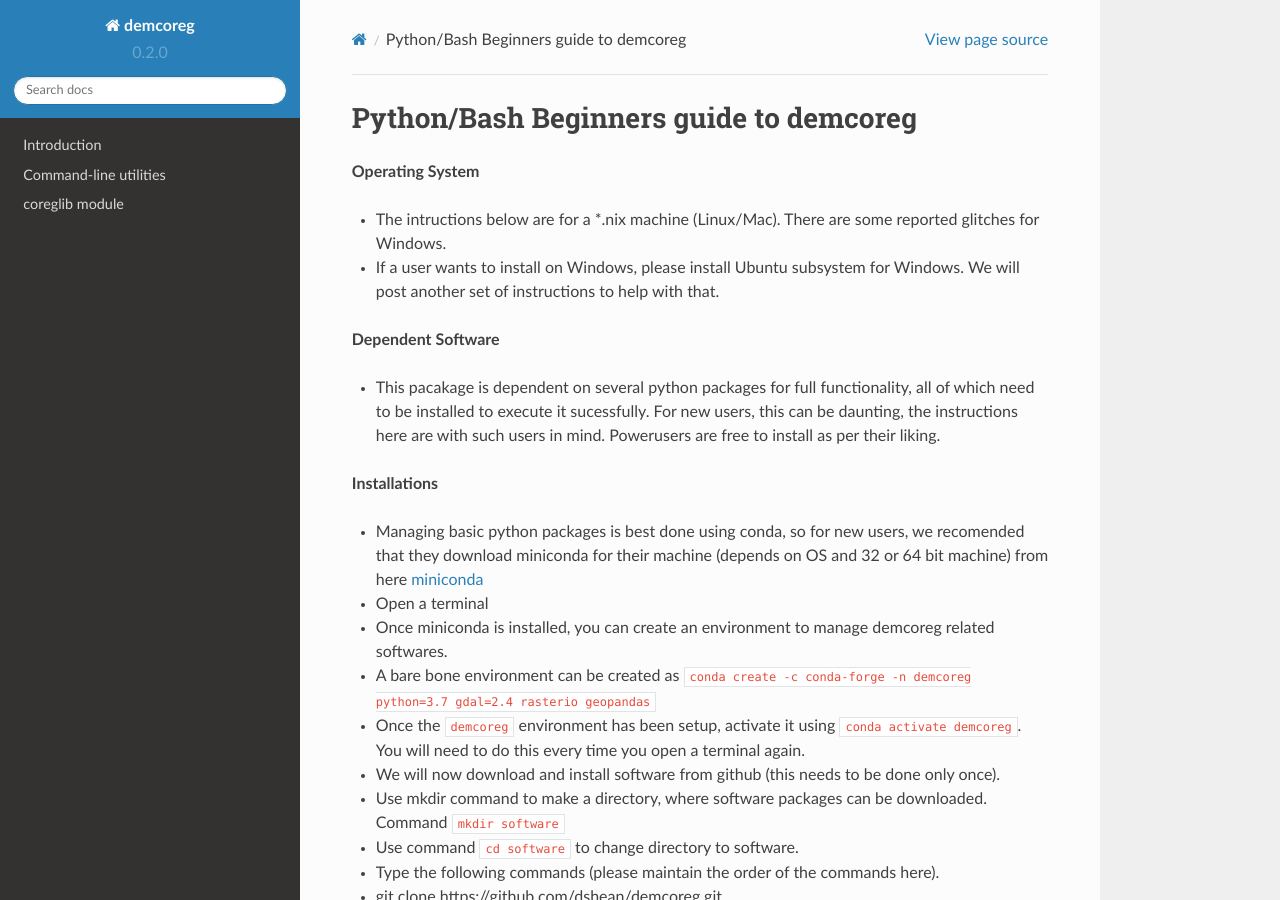
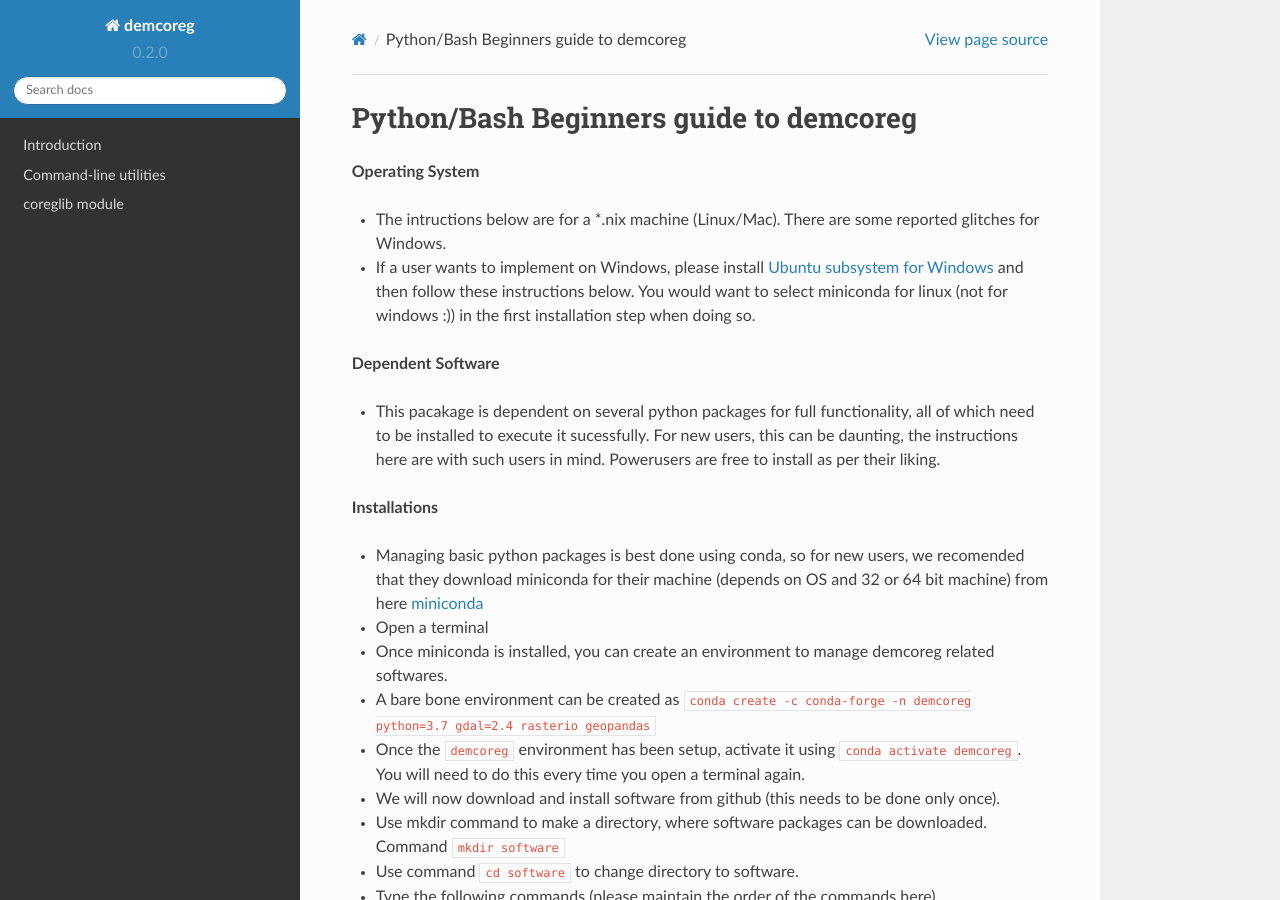
Before and after one commit to dshean/demcoreg, a Sphinx documentation site: the page built from docs/beginners_doc.md, in a window 1280 px wide and 900 px high. Built offline with Sphinx 7.4.7 and the Read the Docs theme 2.0.0, drawn with Linux system fonts in a browser that asks for light colours.

Commit message:
windows install updates

```diff
--- a/docs/beginners_doc.md
+++ b/docs/beginners_doc.md
@@ -1,7 +1,7 @@
 # Python/Bash Beginners guide to demcoreg
 **Operating System**
 - The intructions below are for a *.nix machine (Linux/Mac). There are some reported glitches for Windows.
-- If a user wants to install on Windows, please install Ubuntu subsystem for Windows. We will post another set of instructions to help with that.
+- If a user wants to implement on Windows, please install [Ubuntu subsystem for Windows](https://docs.microsoft.com/en-us/windows/wsl/install-win10) and then follow these instructions below. You would want to select miniconda for linux (not for windows :)) in the first installation step when doing so.
 
 **Dependent Software**
 - This pacakage is dependent on several python packages for full functionality, all of which need to be installed to execute it sucessfully. For new users, this can be daunting, the instructions here are with such users in mind. Powerusers are free to install as per their liking.
```
